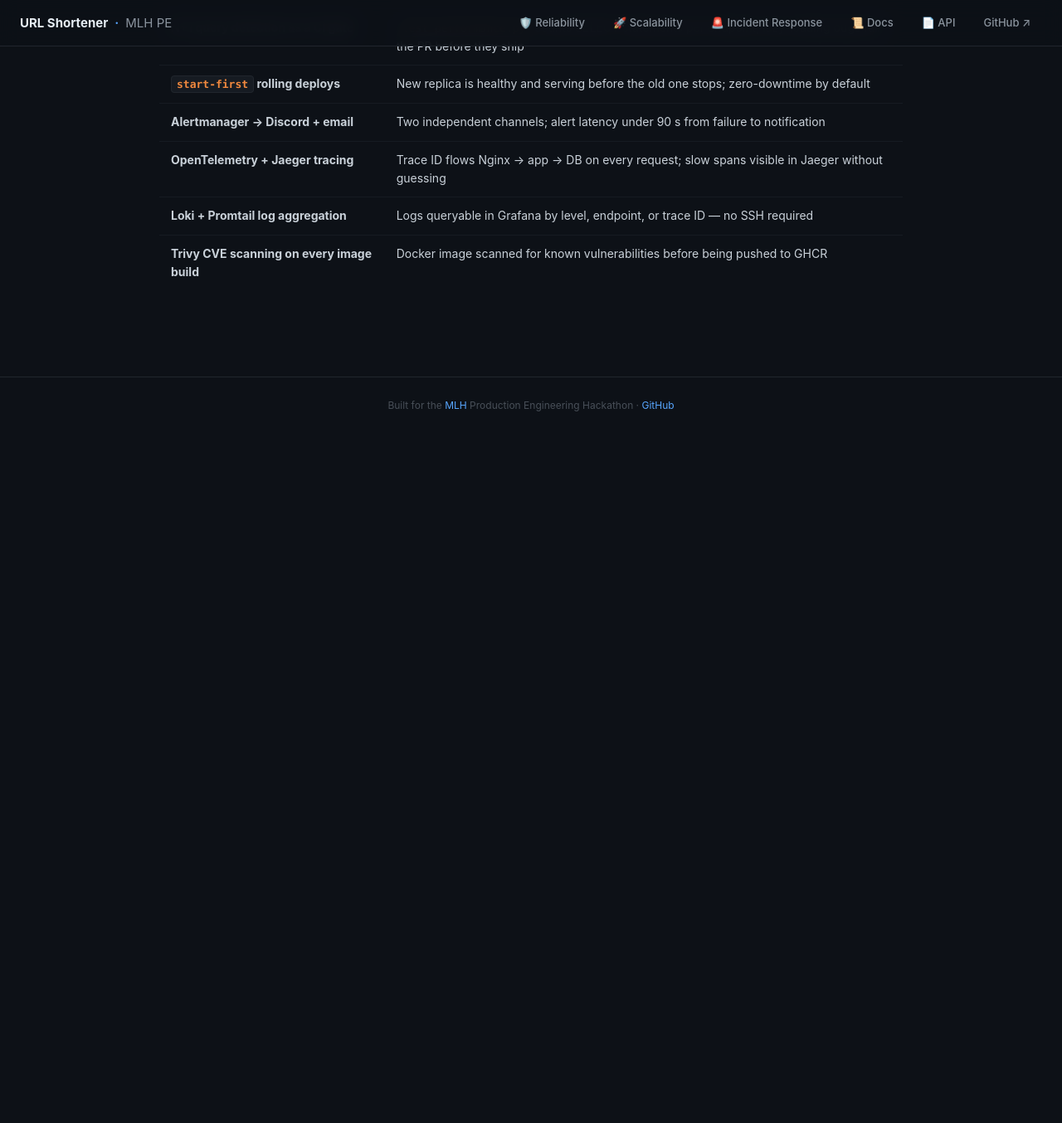
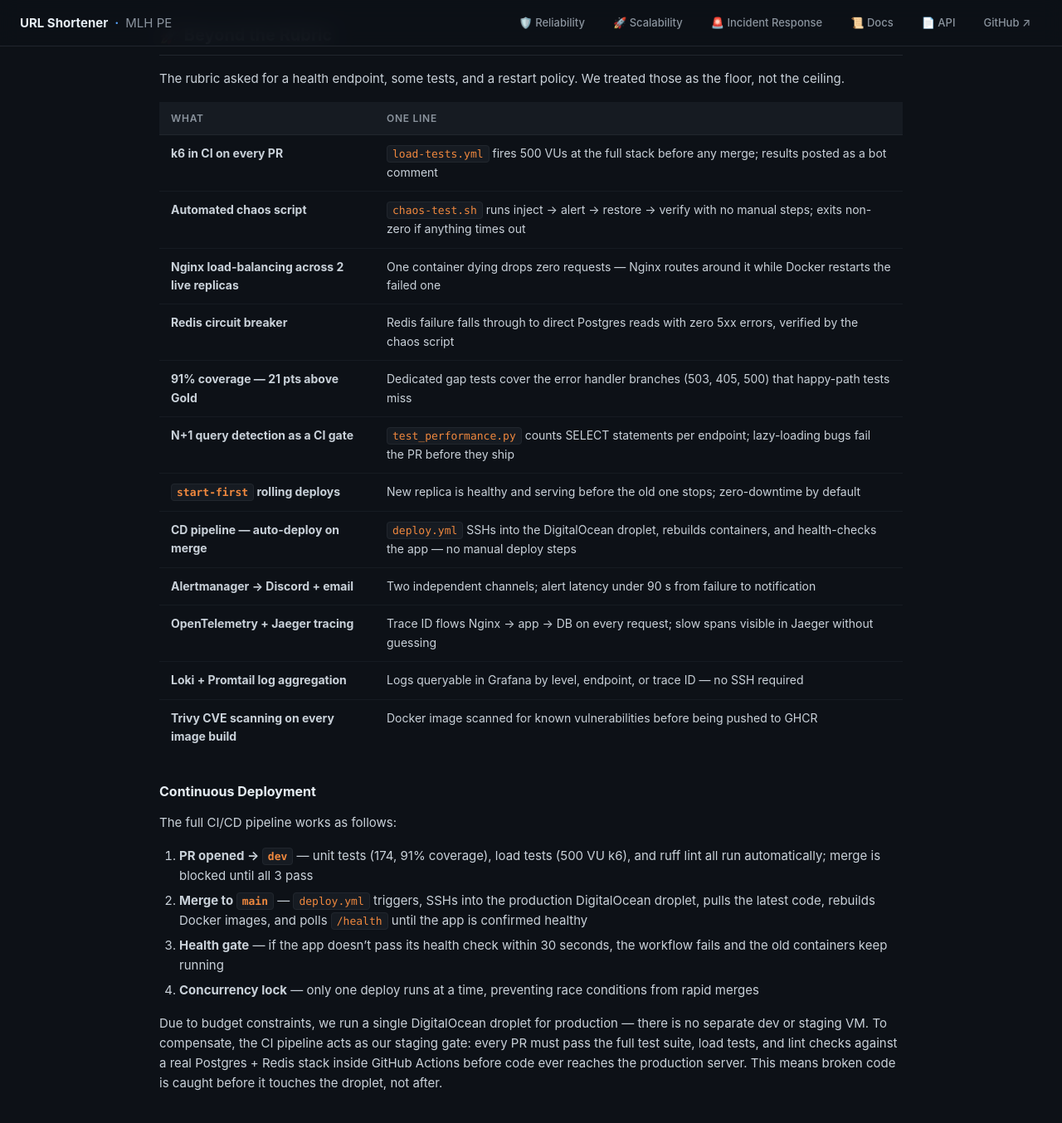
Before and after one commit to RETR0-OS/MLH_PE_URL_Shortener, a Jekyll site: the page built from docs/Reliability/RELIABILITY_ENGINEERING.md, in a window 1280 px wide and 1400 px high, scrolled down 10329 px. Shown: the top 1354 px of the window at 83% size. Built offline with Jekyll 4.4.1, drawn with Linux system fonts in a browser that asks for light colours; before the commit the page ends 10852 px from its top, so only the background shows below that; some of the changed text lies outside the part shown.

Commit message:
fix: add buildx setup to CI build step, expand CD docs in reliability
- Add docker/setup-buildx-action to fix "cache export not supported" error
- Add Continuous Deployment section to Beyond the Rubric with budget context

```diff
--- a/docs/Reliability/RELIABILITY_ENGINEERING.md
+++ b/docs/Reliability/RELIABILITY_ENGINEERING.md
@@ -196,6 +196,20 @@
 | N+1 query regression | [`test_performance.py`](https://github.com/RETR0-OS/MLH_PE_URL_Shortener/blob/dev/tests/test_performance.py) catches it in CI pre-merge | PR blocked until fix |
 | One replica dies under load | Nginx upstream health check detects it | Docker restarts replica; Nginx adds it back once healthy |
 | Broken code in PR | `--cov-fail-under=70` + failing tests = failed check | Merge blocked; fix required |
+| Deploy fails health check | `deploy.yml` polls `/health` for 30 s; exits non-zero on timeout | Workflow fails, old containers keep running, team notified via GitHub Actions |
+
+### Continuous Deployment — Auto-Deploy on Merge to Main
+
+Every merge to `main` triggers the [`deploy.yml`](https://github.com/RETR0-OS/MLH_PE_URL_Shortener/blob/dev/.github/workflows/deploy.yml) GitHub Actions workflow, which SSHs into the production DigitalOcean droplet and runs a full rebuild:
+
+1. **Pull latest** — `git pull origin main` on the droplet
+2. **Rebuild containers** — `docker compose up -d --build --remove-orphans` rebuilds only changed images
+3. **Health gate** — the workflow polls `GET /health` for up to 30 seconds; if the app doesn't come healthy, it dumps container logs and **fails the workflow**
+4. **Concurrency lock** — only one deploy runs at a time (`concurrency: deploy-production`), preventing race conditions from back-to-back merges
+
+The deploy pipeline uses GitHub Secrets for credentials (`DROPLET_IP`, `DROPLET_USER`, `DROPLET_PASS`) — no secrets are stored in the repository.
+
+Combined with Docker's `start-first` update policy, this gives us **zero-downtime continuous deployment**: new replicas are healthy and serving before old ones stop, and the CI gate ensures broken code never reaches `main` in the first place.
 
 ---
 
@@ -212,7 +226,19 @@
 | **91% coverage — 21 pts above Gold** | Dedicated gap tests cover the error handler branches (503, 405, 500) that happy-path tests miss |
 | **N+1 query detection as a CI gate** | [`test_performance.py`](https://github.com/RETR0-OS/MLH_PE_URL_Shortener/blob/dev/tests/test_performance.py) counts SELECT statements per endpoint; lazy-loading bugs fail the PR before they ship |
 | **`start-first` rolling deploys** | New replica is healthy and serving before the old one stops; zero-downtime by default |
+| **CD pipeline — auto-deploy on merge** | [`deploy.yml`](https://github.com/RETR0-OS/MLH_PE_URL_Shortener/blob/dev/.github/workflows/deploy.yml) SSHs into the DigitalOcean droplet, rebuilds containers, and health-checks the app — no manual deploy steps |
 | **Alertmanager → Discord + email** | Two independent channels; alert latency under 90 s from failure to notification |
 | **OpenTelemetry + Jaeger tracing** | Trace ID flows Nginx → app → DB on every request; slow spans visible in Jaeger without guessing |
 | **Loki + Promtail log aggregation** | Logs queryable in Grafana by level, endpoint, or trace ID — no SSH required |
 | **Trivy CVE scanning on every image build** | Docker image scanned for known vulnerabilities before being pushed to GHCR |
+
+### Continuous Deployment
+
+The full CI/CD pipeline works as follows:
+
+1. **PR opened → `dev`** — unit tests (174, 91% coverage), load tests (500 VU k6), and ruff lint all run automatically; merge is blocked until all 3 pass
+2. **Merge to `main`** — [`deploy.yml`](https://github.com/RETR0-OS/MLH_PE_URL_Shortener/blob/dev/.github/workflows/deploy.yml) triggers, SSHs into the production DigitalOcean droplet, pulls the latest code, rebuilds Docker images, and polls `/health` until the app is confirmed healthy
+3. **Health gate** — if the app doesn't pass its health check within 30 seconds, the workflow fails and the old containers keep running
+4. **Concurrency lock** — only one deploy runs at a time, preventing race conditions from rapid merges
+
+Due to budget constraints, we run a single DigitalOcean droplet for production — there is no separate dev or staging VM. To compensate, the CI pipeline acts as our staging gate: every PR must pass the full test suite, load tests, and lint checks against a real Postgres + Redis stack inside GitHub Actions before code ever reaches the production server. This means broken code is caught before it touches the droplet, not after.
```
Also changed, not shown: .github/workflows/ci.yml.
